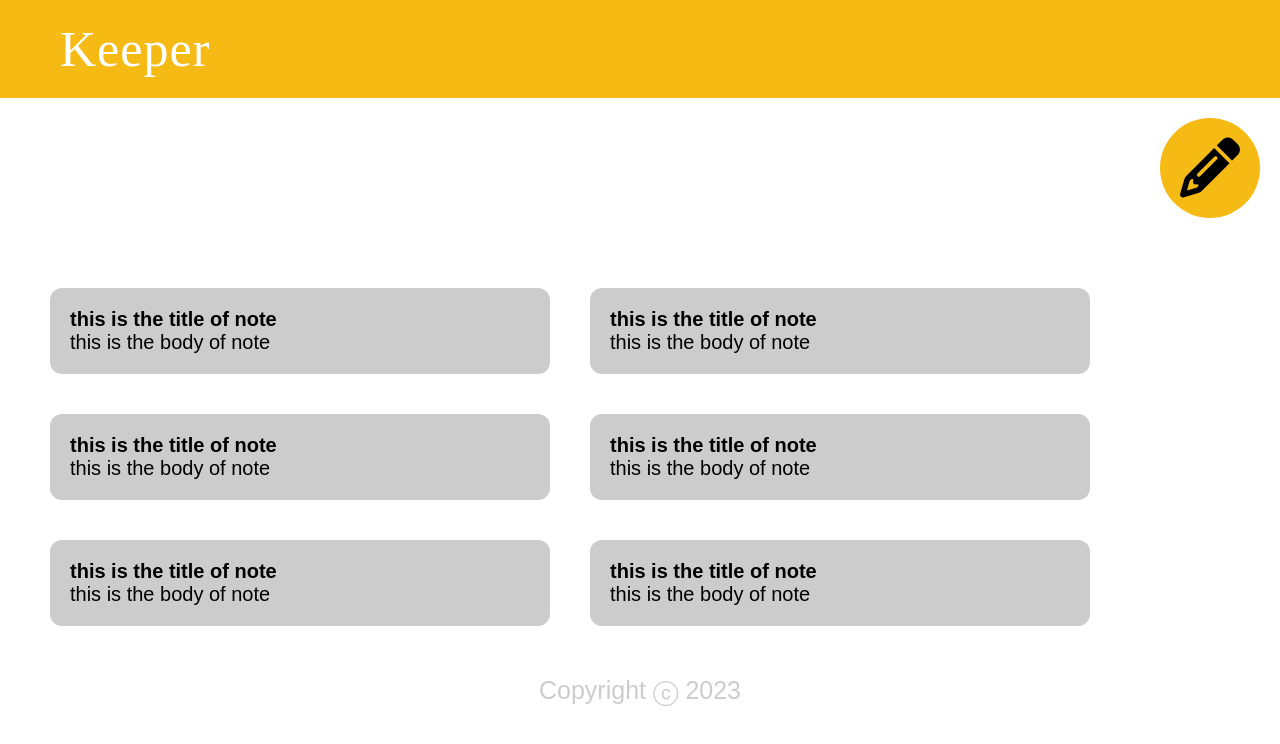
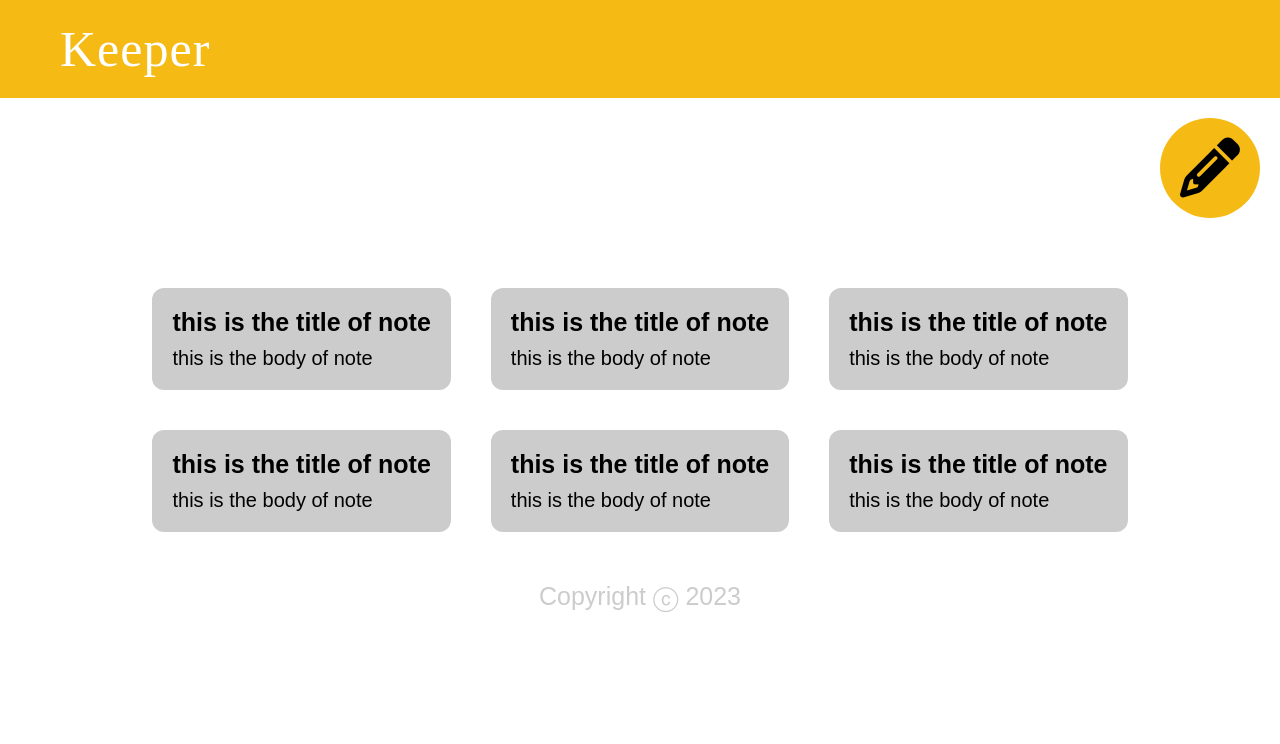
Before and after one commit to Mohammdsaleh-Hooshmandi/NoteKeeper-App, a React (Create React App) app: page / in a window 1280 px wide. Shown: the top 744 px of the page. Built offline with nearby package versions, Linux system fonts and the light colour scheme; a web font is replaced by a local one.

Commit message:
make notes reposive

```diff
--- a/public/style.css
+++ b/public/style.css
@@ -21,4 +21,5 @@ html {
     display: flex;
     flex-wrap: wrap;
     padding: 3rem;
+    justify-content: center;
 }
--- a/src/components/note/new-note/notes/Note.module.css
+++ b/src/components/note/new-note/notes/Note.module.css
@@ -1,5 +1,5 @@
 .note {
-    width: 50rem;
+    max-width: 30rem;
     padding: 2rem;
     background-color: #ccc;
     border-radius: 1.2rem;
@@ -8,8 +8,9 @@
 }
 
 .title {
-    font-size: 2rem;
+    font-size: 2.5rem;
     font-family: sans-serif;
+    margin-bottom: 1rem;
 }
 
 .body {
```
